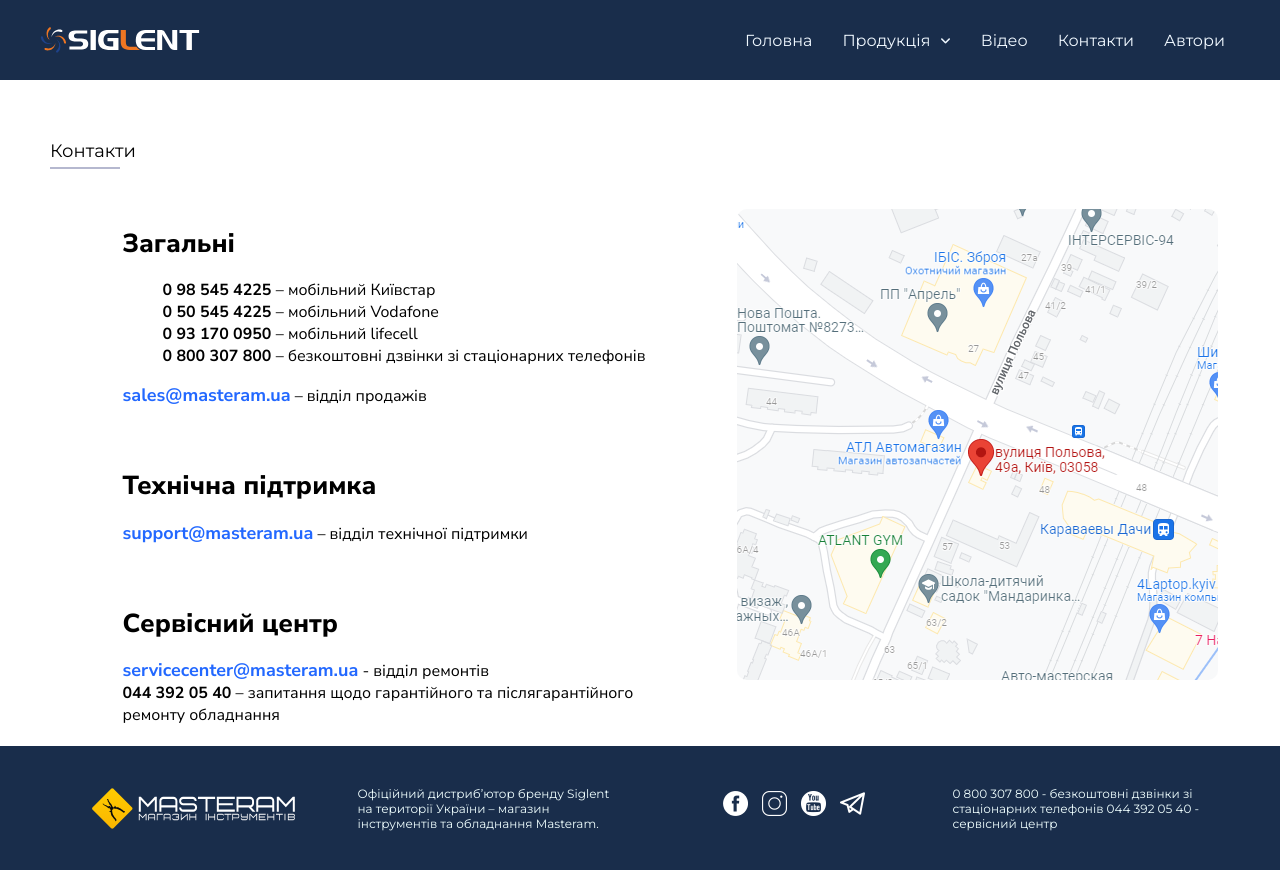
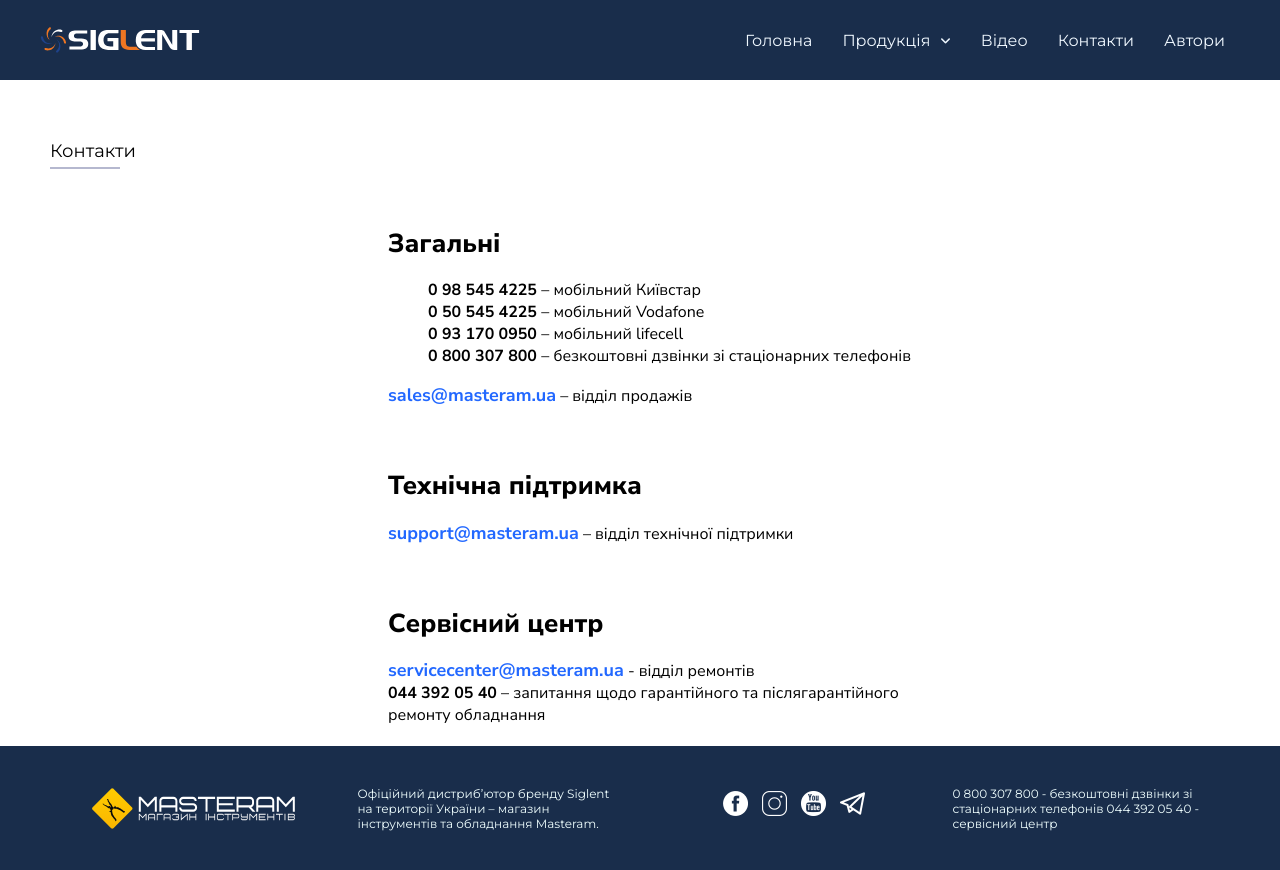
Before and after one commit to Fareks/SIGLENT-demo, a React (Create React App) app: page /contacts in a window 1280 px wide. Shown: the top 870 px of the page. Built offline with nearby package versions, Linux system fonts and the light colour scheme.

Commit message:
Update Contacts.js

```diff
--- a/src/components/pages/Contacts-components/Contacts.js
+++ b/src/components/pages/Contacts-components/Contacts.js
@@ -47,9 +47,7 @@
                 </div>
             </div>
         </div>
-        <div className="map-main-container">
-            <img src={mapImg} alt="" className='mapImg'/>
-        </div>
+
      </div>
  </div>
 );
```
